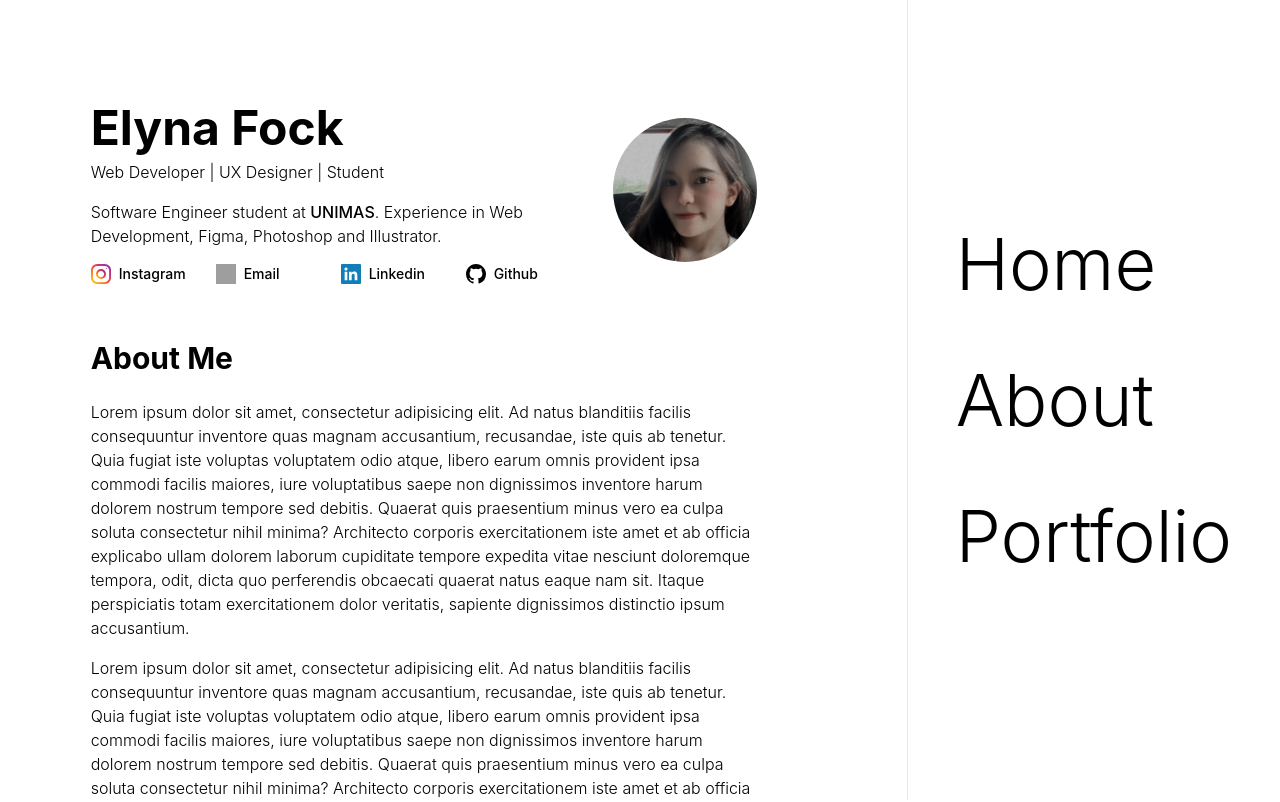
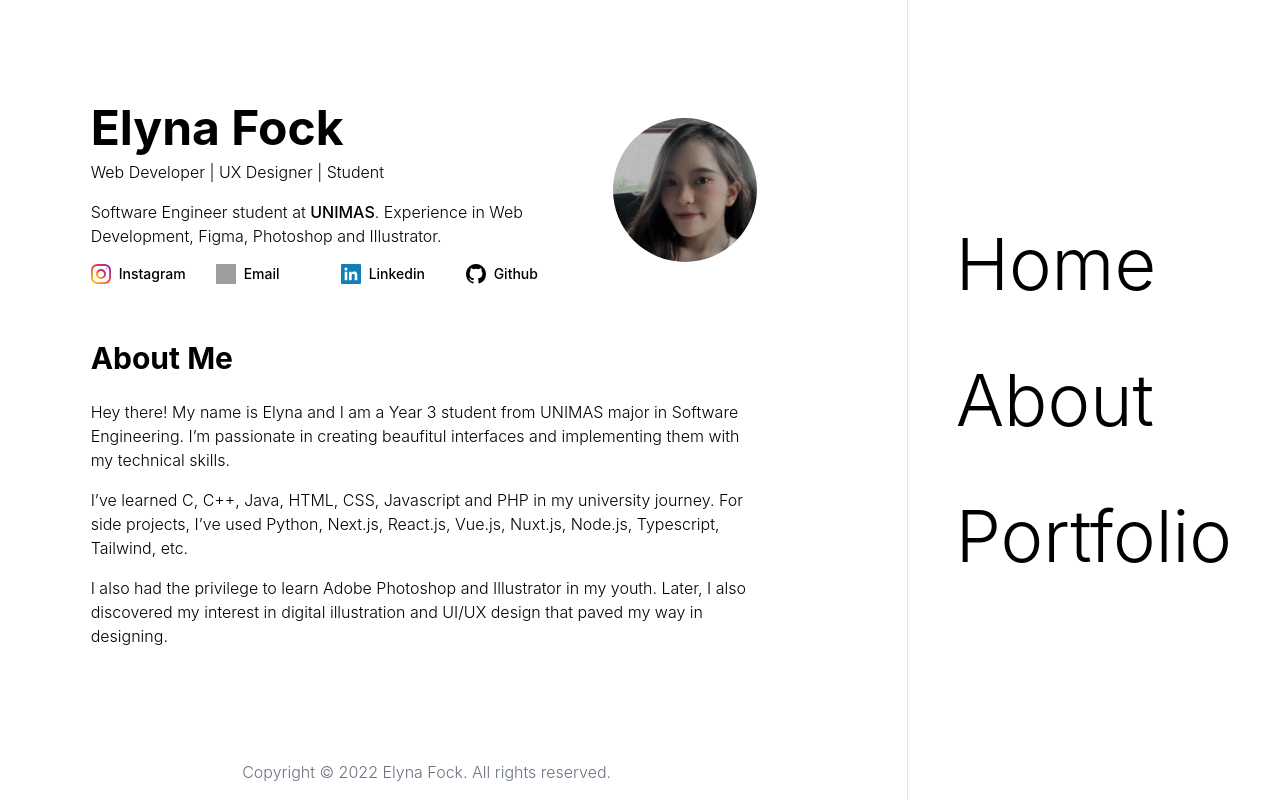
Before and after one commit to elynafock/nextjs-portfolio, a Next.js app: page /about in a window 1280 px wide. Shown: the top 802 px of the page. Built offline with nearby package versions, Linux system fonts and the light colour scheme; grey boxes are pictures that could not be loaded.

Commit message:
about me description

```diff
--- a/pages/about.tsx
+++ b/pages/about.tsx
@@ -8,32 +8,19 @@ const about = () => {
         <h3 className="text-3xl font-bold py-2 mt-8 mb-4">About Me</h3>
         <div className="gap-y-4 flex flex-col">
           <p>
-            Lorem ipsum dolor sit amet, consectetur adipisicing elit. Ad natus
-            blanditiis facilis consequuntur inventore quas magnam accusantium,
-            recusandae, iste quis ab tenetur. Quia fugiat iste voluptas
-            voluptatem odio atque, libero earum omnis provident ipsa commodi
-            facilis maiores, iure voluptatibus saepe non dignissimos inventore
-            harum dolorem nostrum tempore sed debitis. Quaerat quis praesentium
-            minus vero ea culpa soluta consectetur nihil minima? Architecto
-            corporis exercitationem iste amet et ab officia explicabo ullam
-            dolorem laborum cupiditate tempore expedita vitae nesciunt
-            doloremque tempora, odit, dicta quo perferendis obcaecati quaerat
-            natus eaque nam sit. Itaque perspiciatis totam exercitationem dolor
-            veritatis, sapiente dignissimos distinctio ipsum accusantium.
+            Hey there! My name is Elyna and I am a Year 3 student from UNIMAS
+            major in Software Engineering. I’m passionate in creating beaufitul
+            interfaces and implementing them with my technical skills.
           </p>
           <p>
-            Lorem ipsum dolor sit amet, consectetur adipisicing elit. Ad natus
-            blanditiis facilis consequuntur inventore quas magnam accusantium,
-            recusandae, iste quis ab tenetur. Quia fugiat iste voluptas
-            voluptatem odio atque, libero earum omnis provident ipsa commodi
-            facilis maiores, iure voluptatibus saepe non dignissimos inventore
-            harum dolorem nostrum tempore sed debitis. Quaerat quis praesentium
-            minus vero ea culpa soluta consectetur nihil minima? Architecto
-            corporis exercitationem iste amet et ab officia explicabo ullam
-            dolorem laborum cupiditate tempore expedita vitae nesciunt
-            doloremque tempora, odit, dicta quo perferendis obcaecati quaerat
-            natus eaque nam sit. Itaque perspiciatis totam exercitationem dolor
-            veritatis, sapiente dignissimos distinctio ipsum accusantium.
+            I’ve learned C, C++, Java, HTML, CSS, Javascript and PHP in my
+            university journey. For side projects, I’ve used Python, Next.js,
+            React.js, Vue.js, Nuxt.js, Node.js, Typescript, Tailwind, etc.
+          </p>
+          <p>
+            I also had the privilege to learn Adobe Photoshop and Illustrator in
+            my youth. Later, I also discovered my interest in digital
+            illustration and UI/UX design that paved my way in designing.
           </p>
         </div>
       </article>
```
